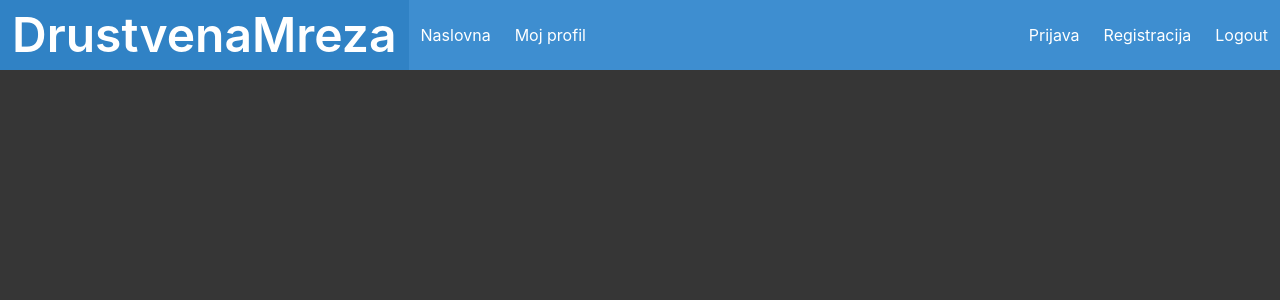
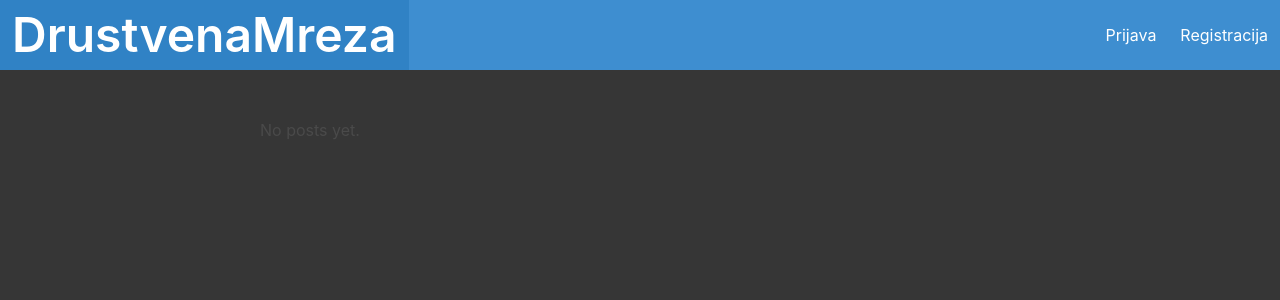
Before and after one commit to HudelistM/WebProgrammingProject, a Django app: page / in a window 1280 px wide. Shown: the top 300 px of the page. Run offline with Django 4.2, Linux system fonts and the light colour scheme.

Commit message:
Added logout button and fixed login and register

```diff
--- a/drustvena_mrezaApp/templates/pocetna.html
+++ b/drustvena_mrezaApp/templates/pocetna.html
@@ -20,23 +20,26 @@
 
         <div class="navbar-menu">
             <div class="navbar-start">
-                <a class="navbar-item" href="{% url 'drustvena_mrezaApp:homepage' %}">
-                    Naslovna
-                </a>
+                {% if user.is_authenticated %}
                 <a class="navbar-item" href="{% url 'drustvena_mrezaApp:moj_profil' %}">
                     Moj profil
                 </a>
+                {% endif %}
             </div>
             <div class="navbar-end">
+                {% if user.is_authenticated %}
+                <p class="navbar-item">Hello, {{ user.username }}!</p>
+                <a class="navbar-item" href="{% url 'drustvena_mrezaApp:logout' %}">
+                    Logout
+                </a>
+                {% else %}
                 <a class="navbar-item" href="{% url 'drustvena_mrezaApp:login' %}">
                     Prijava
                 </a>
                 <a class="navbar-item" href="{% url 'drustvena_mrezaApp:register' %}">
                     Registracija
                 </a>
-                <a class="navbar-item" href="{% url 'drustvena_mrezaApp:logout' %}">
-                    Logout
-                </a>
+                {% endif %}
             </div>
         </div>
     </nav>
@@ -46,7 +49,15 @@
             <div class="columns is-centered">
                 <div class="column is-8">
                     {% block content %}
-
+                    {% for post in posts %}
+                    <div class="post">
+                        <h2>{{ post.user }}</h2>
+                        <p>{{ post.sadrzaj }}</p>
+                        <p><small>{{ post.datum_objave }}</small></p>
+                    </div>
+                    {% empty %}
+                    <p>No posts yet.</p>
+                    {% endfor %}
                     {% endblock content %}
                 </div>
             </div>
--- a/drustvena_mrezaApp/urls.py
+++ b/drustvena_mrezaApp/urls.py
@@ -4,6 +4,8 @@ from django.contrib.auth import views as auth_views
 from . import views as app_views
 from . import views
 from django.contrib.auth import get_user_model
+from django.urls import reverse_lazy
+
 
 User = get_user_model()
 
@@ -21,4 +23,5 @@ urlpatterns = [
     path('moj_profil/', views.moj_profil, name='moj_profil'),
     path('edit_post/<int:pk>/', views.edit_post, name='edit_post'),
     path('delete_post/<int:pk>/', views.delete_post, name='delete_post'),
+    path('logout/', views.custom_logout, name='logout'),
 ]
--- a/drustvena_mrezaApp/views.py
+++ b/drustvena_mrezaApp/views.py
@@ -7,6 +7,9 @@ from django.shortcuts import render, redirect
 from django.contrib import messages
 from django.http import HttpResponseForbidden
 from django.shortcuts import get_object_or_404
+from django.contrib.auth import logout
+from django.http import HttpResponseRedirect
+from django.urls import reverse
 
 
 User=get_user_model()
@@ -42,21 +45,24 @@ def homepage(request):
     return render(request, 'pocetna.html', {'posts': posts})
 
 def moj_profil(request):
-    user = request.user
-    profil = Profil.objects.get(user=user)
-    posts = Objava.objects.filter(user=user).order_by('-datum_objave')
+    if request.user.is_authenticated:
+        user = request.user
+        profil = Profil.objects.get(user=user)
+        posts = Objava.objects.filter(user=user).order_by('-datum_objave')
 
-    if request.method == 'POST':
-        form = PostForm(request.POST)
-        if form.is_valid():
-            new_post = form.save(commit=False)
-            new_post.user = request.user
-            new_post.save()
-            return redirect('drustvena_mrezaApp:moj_profil')
+        if request.method == 'POST':
+            form = PostForm(request.POST)
+            if form.is_valid():
+                new_post = form.save(commit=False)
+                new_post.user = request.user
+                new_post.save()
+                return redirect('drustvena_mrezaApp:moj_profil')
+        else:
+            form = PostForm()
+
+        return render(request, 'drustvena_mreza/moj_profil.html', {'following_users': profil.follows.all(), 'posts': posts, 'form': form})
     else:
-        form = PostForm()
-
-    return render(request, 'drustvena_mreza/moj_profil.html', {'following_users': profil.follows.all(), 'posts': posts, 'form': form})
+        return redirect('drustvena_mrezaApp:login')
 
 def edit_post(request, pk):
     post = get_object_or_404(Objava, pk=pk)
@@ -83,3 +89,7 @@ def delete_post(request, pk):
         return redirect('drustvena_mrezaApp:moj_profil')
 
     return render(request, 'drustvena_mreza/delete_post.html')
+
+def custom_logout(request):
+    logout(request)
+    return HttpResponseRedirect(reverse('drustvena_mrezaApp:pocetna'))
```
Also changed, not shown: db.sqlite3.
